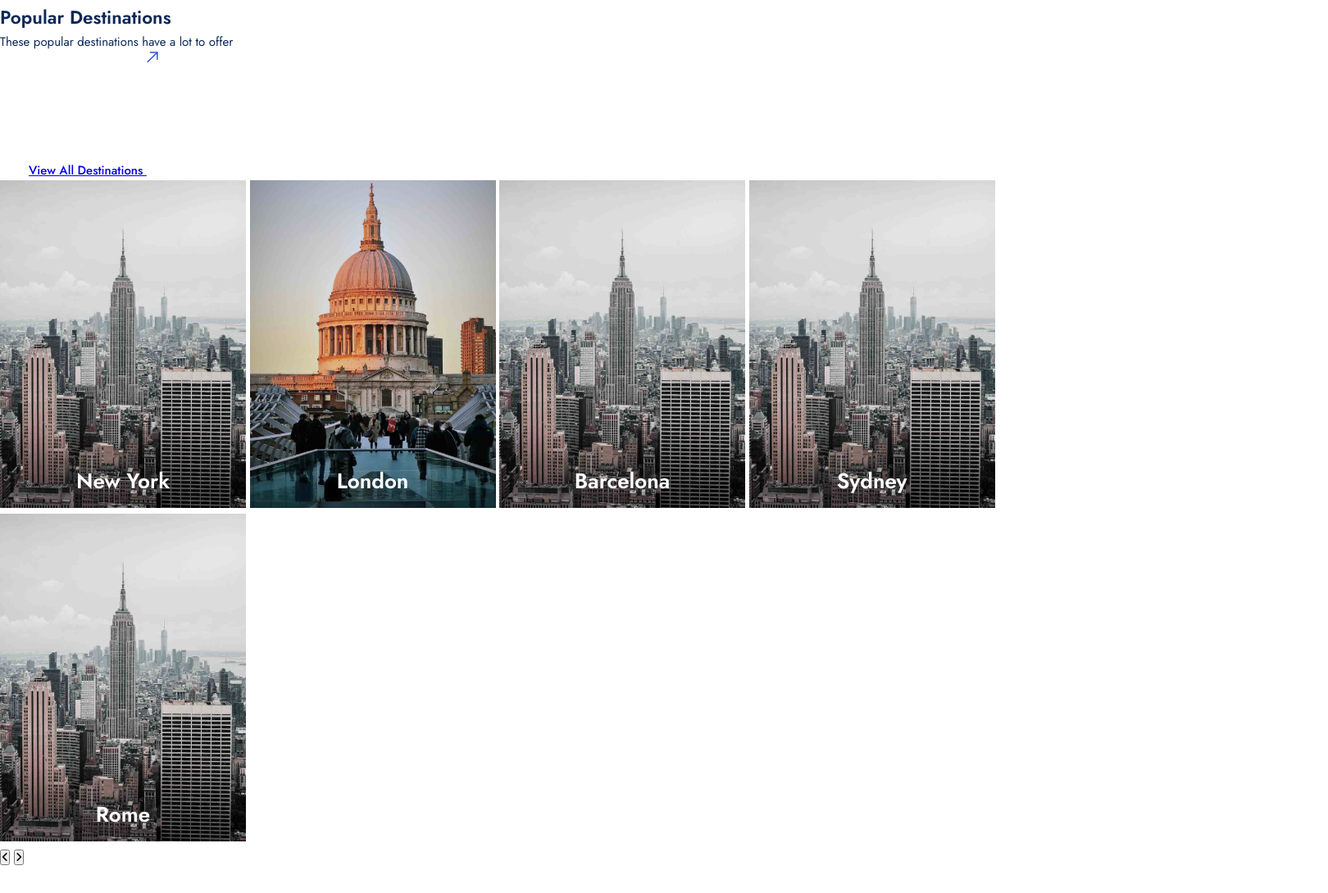
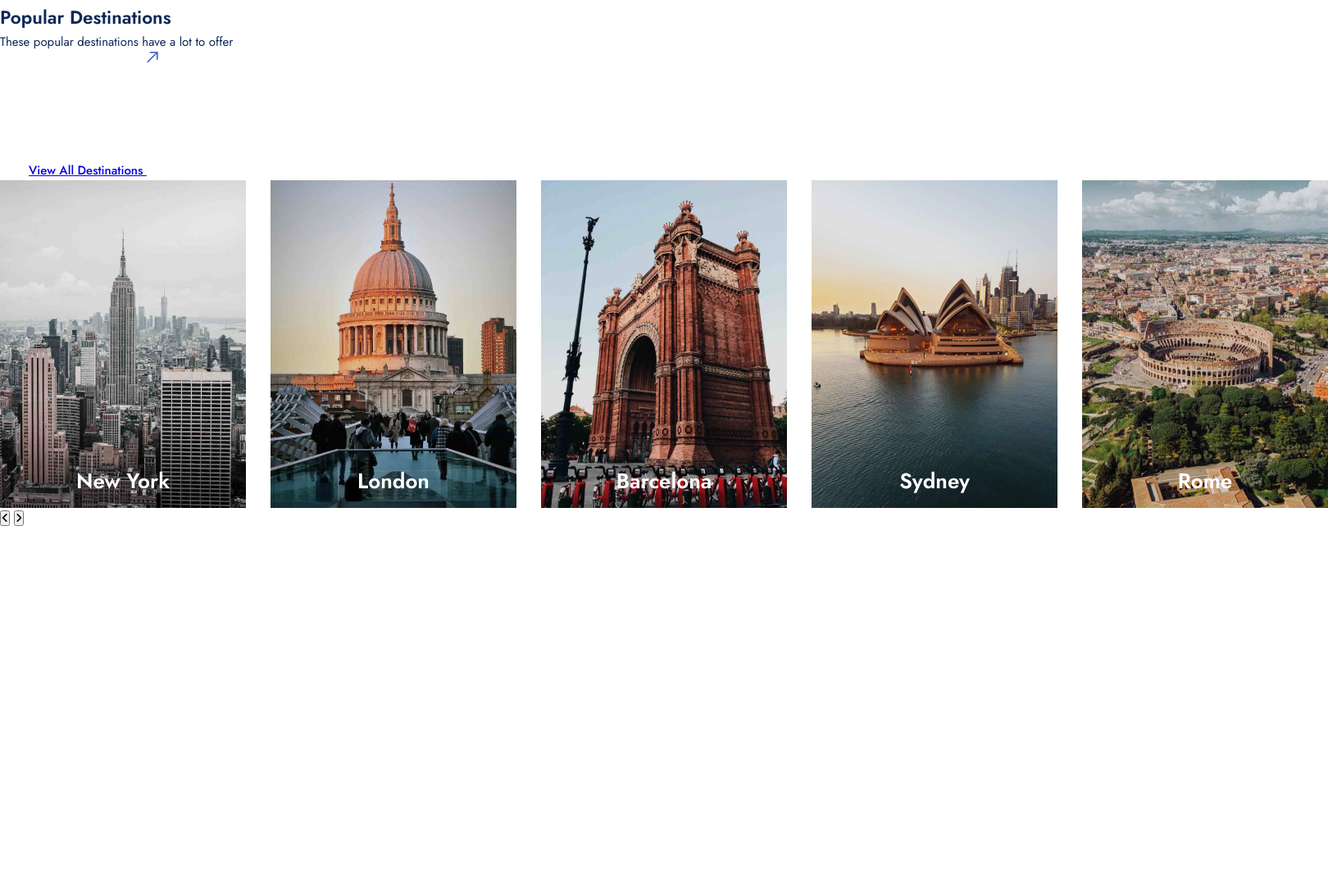
Before and after one commit to prantomollick/GoOutFilter-Travel-and-Tour-Agency-HTML-Template, a website: page index.html in a window 1280 px wide. Shown: the part 983-2073 px from the top of the page at 82% size, 1620 px wide, since content can reach past the window. After the commit the page ends 1747 px from the top, so only its background shows below. Drawn offline with Linux system fonts and the light colour scheme.

Commit message:
some bug fixes

```diff
--- a/index.html
+++ b/index.html
@@ -146,7 +146,7 @@
             <a href="#" class="destination-card">
               <div class="destination-card__wrapper">
                 <div class="destination-card__img-wrapper">
-                  <img src="img/destination-1.jpg" alt="New york" class="destination-card__img">
+                  <img src="img/destination-3.jpg" alt="New york" class="destination-card__img">
                 </div>
                 <div class="destination-card__content">
                   <p class="destination-card__text">14 Hotel - 22 Cars - 18 Tours - 95 Activity</p>
@@ -160,7 +160,7 @@
             <a href="#" class="destination-card">
               <div class="destination-card__wrapper">
                 <div class="destination-card__img-wrapper">
-                  <img src="img/destination-1.jpg" alt="New york" class="destination-card__img">
+                  <img src="img/destination-4.jpg" alt="New york" class="destination-card__img">
                 </div>
                 <div class="destination-card__content">
                   <p class="destination-card__text">14 Hotel - 22 Cars - 18 Tours - 95 Activity</p>
@@ -174,7 +174,7 @@
             <a href="#" class="destination-card">
               <div class="destination-card__wrapper">
                 <div class="destination-card__img-wrapper">
-                  <img src="img/destination-1.jpg" alt="New york" class="destination-card__img">
+                  <img src="img/destination-5.jpg" alt="New york" class="destination-card__img">
                 </div>
                 <div class="destination-card__content">
                   <p class="destination-card__text">14 Hotel - 22 Cars - 18 Tours - 95 Activity</p>
--- a/sass/base/_base.scss
+++ b/sass/base/_base.scss
@@ -28,6 +28,7 @@ html {
   //1rem = 10px; 10px/16px = 62.5%
   font-size: 62.5%;
   box-sizing: border-box;
+  overflow-x: hidden;
 }
 
 .container {
--- a/sass/components/_card.scss
+++ b/sass/components/_card.scss
@@ -3,6 +3,8 @@
   position: relative;
   overflow: hidden;
   background-image: linear-gradient(180deg, rgba(5, 16, 54, 0.1) 63.5%, rgba(5, 16, 54, 0.5) 100%);
+  flex: 30rem 0 0;
+  -ms-flex: 30rem 0 0;
 
   &__wrapper {
     width: 30rem;
--- a/sass/layout/_destination.scss
+++ b/sass/layout/_destination.scss
@@ -0,0 +1,4 @@
+.slide {
+  display: flex;
+  gap: 3rem;
+}
--- a/sass/layout/_hero.scss
+++ b/sass/layout/_hero.scss
@@ -6,7 +6,7 @@
     height: 100%;
 
     img {
-      max-width: 100%;
+      max-width: 100vw;
       height: 100%;
       object-fit: cover;
       -webkit-object-fit: cover;
@@ -17,7 +17,7 @@
   &-bg::before {
     content: '';
     position: absolute;
-    width: 100%;
+    width: 100vw;
     height: 100%;
     top: 0;
     left: 0;
```
Also changed, not shown: css/style.css.
